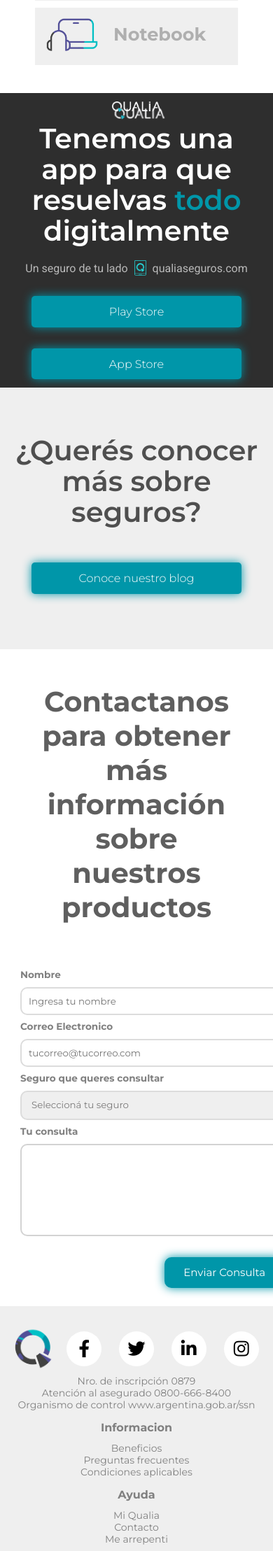
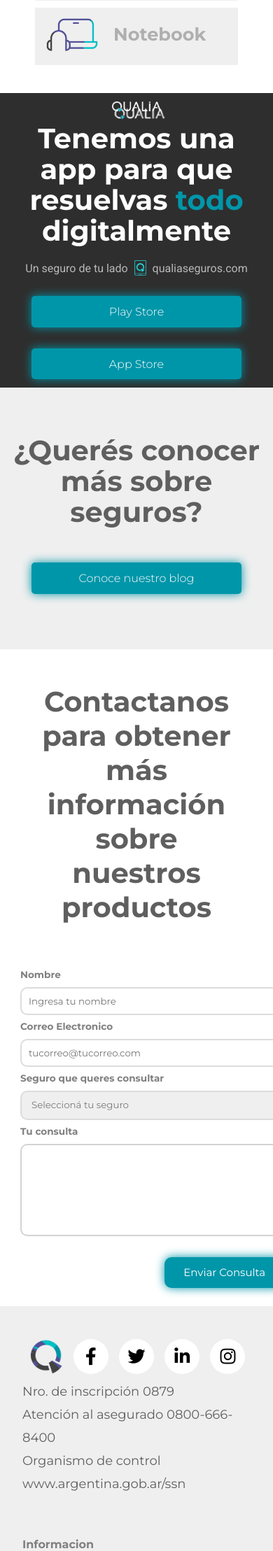
Before and after one commit to Guillef33/qualia-landings, a PHP site: page /productos/index.php in a window 390 px wide; the page is wider, and only the part inside the window is pictured. Shown: the part 1359-3576 px from the top of that part at 70% size. Run offline with PHP 8.4, Linux system fonts and the light colour scheme; some libraries are stand-ins or nearby versions.

Commit message:
ajustes valores mobile

```diff
--- a/estilos-mobile.css
+++ b/estilos-mobile.css
@@ -174,7 +174,7 @@
     /* Footer */
 
     #footer {
-        padding:1em 0.5em !important;
+        padding:2em 2em !important;
         grid-template-columns: 1fr;
 
     }
@@ -235,6 +235,10 @@
     }
     .app-image-wrapper img{
         margin:15px 0px 10px 0px;
+    }
+
+    .qualia-black-quienes-somos {
+        height: auto !important;
     }
 
     /* Seguros */
@@ -340,20 +344,22 @@
     /* Footer */
 
     .footer-columnas-title {
-    margin-bottom: 5px !important;
+    margin-bottom: 30px !important;
     }
     #footer p{
-        font-size: 14px;
-        line-height: 17px;
+        font-size: 18px;
+        line-height: 33px;
+        color:#5F5F5F ;
     }
     #footer{
-        text-align: center;
+        text-align: left;
     }
     .footer-wrapper{
         padding-right: initial !important;
+        margin-bottom: 30px;
     }
     .footer-columnas{
-        padding: 4px 5px;
+        padding: 4px 5px 20px 0px;
     }
 
     #nuestros-productos {
--- a/estilos.css
+++ b/estilos.css
@@ -573,7 +573,7 @@
 
 .app-title {
     line-height: 1.1;
-    font-weight: 600;
+    font-weight: 700;
     padding-bottom: 0.5em;
 }
 
@@ -757,9 +757,9 @@
 
 .blog-banner-title {
     line-height: 1.1;
-    font-weight: 600;
+    font-weight: 700;
     padding-bottom: 0.5em;
-    color:#4F4F4F;
+    color:#5F5F5F;
     padding-right: 120px;
 }
 
```
Also changed, not shown: 1 other file.
